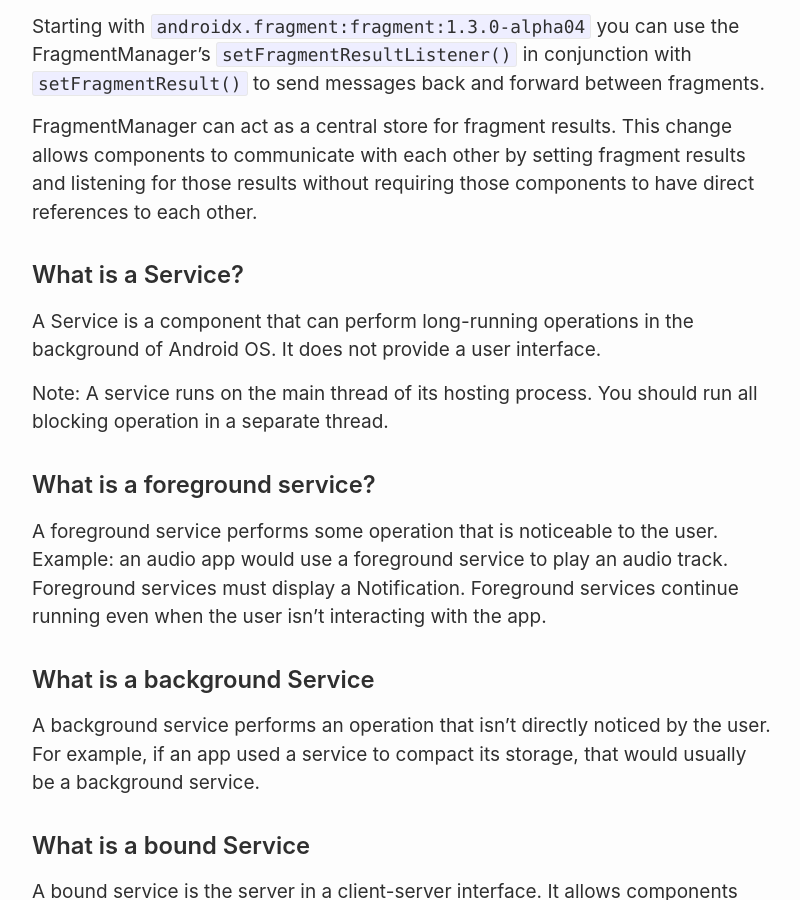
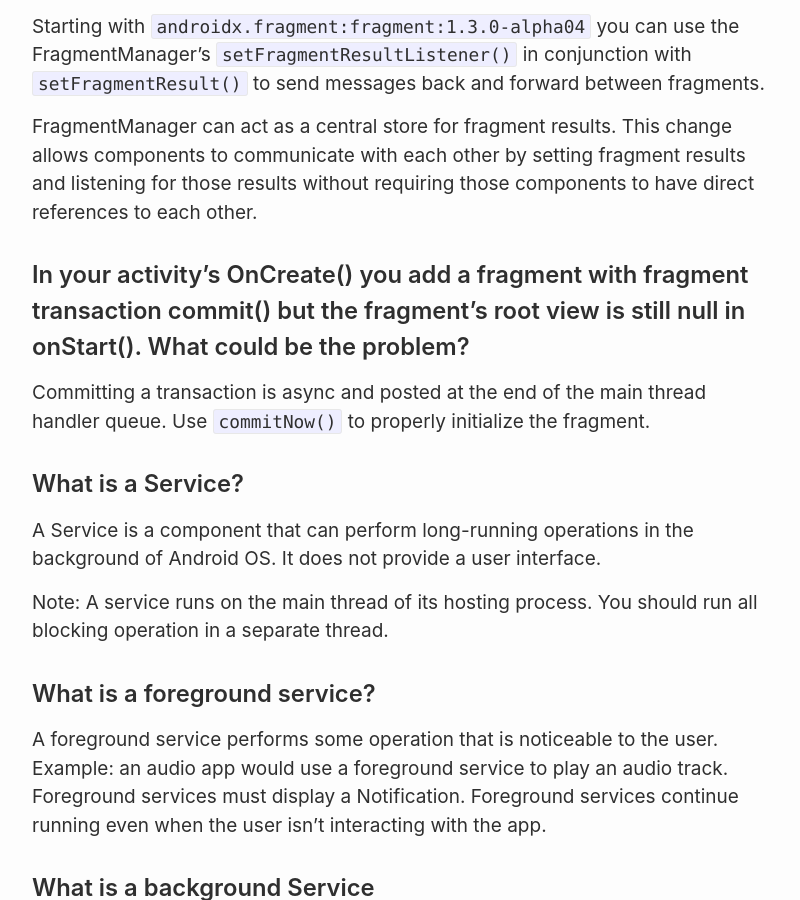
Before and after one commit to ivoGanev/ivoganev.github.io, a Jekyll site: the page built from _posts/2021-03-1-android-interview-questions.markdown, in a window 1280 px wide and 900 px high, scrolled down 9922 px. Shown: the whole window, without its empty margins (238-1038 px from the left). Built offline with Jekyll 4.4.1, drawn with Linux system fonts in a browser that asks for light colours; some of the changed text lies outside the part shown.

Commit message:
Add android interview question

```diff
--- a/_posts/2021-03-1-android-interview-questions.markdown
+++ b/_posts/2021-03-1-android-interview-questions.markdown
@@ -158,7 +158,6 @@ It depends on the process state of the activity.
 
 You can kill the process manually by using the adb with `kill -9 processID`. It going pretty much through the same experience when the device is low on memory.
 
-
 #### The phone is rotated and the activity is recreated but your user input is not restored. Why?
 
 You should verify that the view has an valid ID. In order for the Android system to restore the state of the views in your activity, each view must have a unique ID, supplied by the `android:id` attribute.
@@ -251,6 +250,10 @@ The standard way to share data between fragments and/or activities is using View
 Starting with `androidx.fragment:fragment:1.3.0-alpha04` you can use the FragmentManager's `setFragmentResultListener()` in conjunction with `setFragmentResult()` to send messages back and forward between fragments.
 
 FragmentManager can act as a central store for fragment results. This change allows components to communicate with each other by setting fragment results and listening for those results without requiring those components to have direct references to each other.
+
+#### In your activity's OnCreate() you add a fragment with fragment transaction commit() but the fragment's root view is still null in onStart(). What could be the problem?
+
+Committing a transaction is async and posted at the end of the main thread handler queue. Use `commitNow()` to properly initialize the fragment.
 
 #### What is a Service?
 
@@ -797,7 +800,7 @@ public class AccountProvider {
 }
 {% endhighlight %}
 
-#### What is inversion of control
+#### What is inversion of control?
 
 Inversion of Control is what you get when your program callbacks, e.g. like a gui program or a framework. Inversion of control is what separates library from a framework.
 
```
